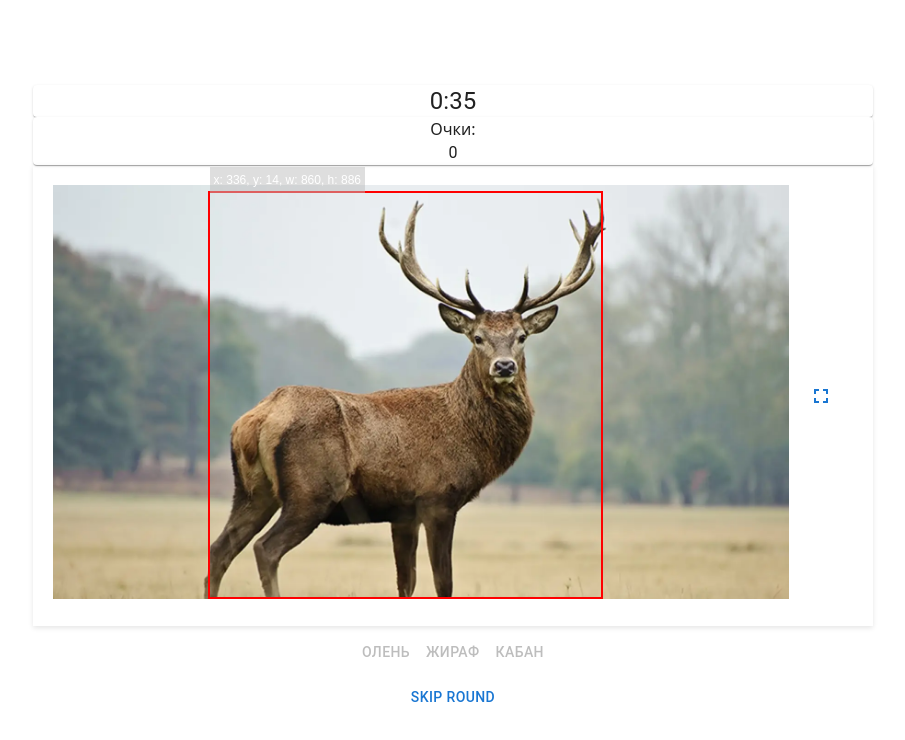
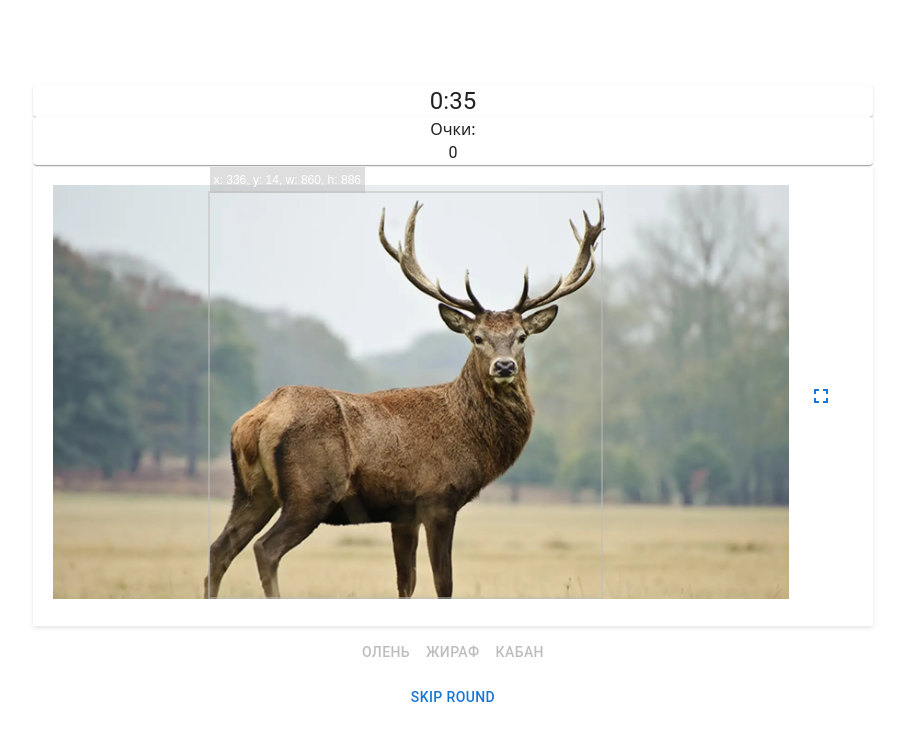
Before and after one commit to Elheid/biodiversity_web_game, a React (Vite) app: page /first-round in a window 1280 px wide. Shown: the top 740 px of the page, without its empty margins (187-1092 px from the left). Built offline with nearby package versions, Linux system fonts and the light colour scheme; the HTML template or start-up script is replaced by a standard one.

Commit message:
colorChange

```diff
--- a/src/components/GameImage/GameImage.tsx
+++ b/src/components/GameImage/GameImage.tsx
@@ -122,7 +122,6 @@ export const GameImage = forwardRef<HTMLImageElement, ImgHTMLAttributes<HTMLImag
                 coordinates={coordinates}
                 imageDimensions={imageDimensions}
                 drawAreaCondition={!(!game || !imageDimensions || isRoundEnd)}
-                boxColor="red"
                 />
             )}
         </div>
```
